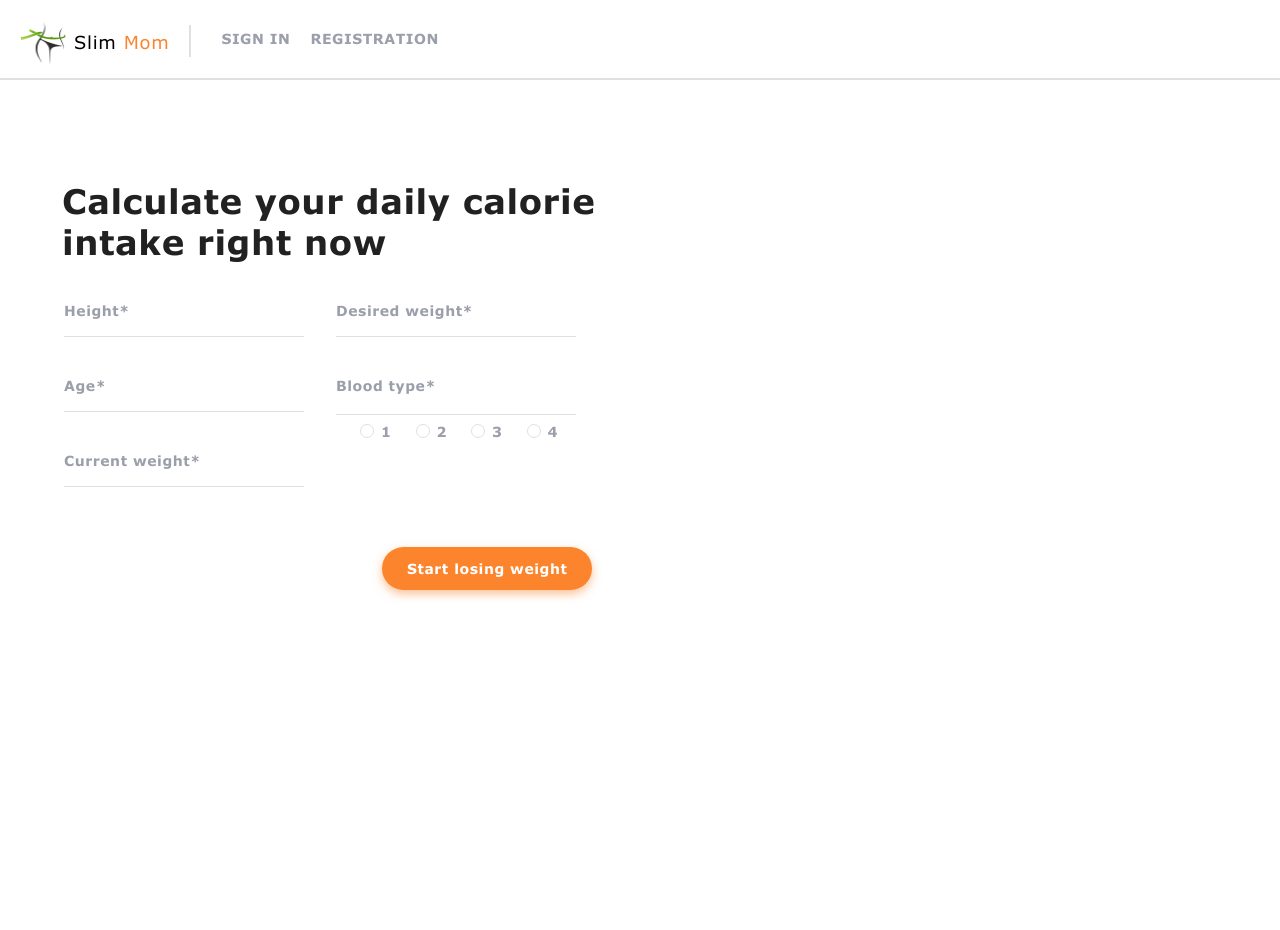
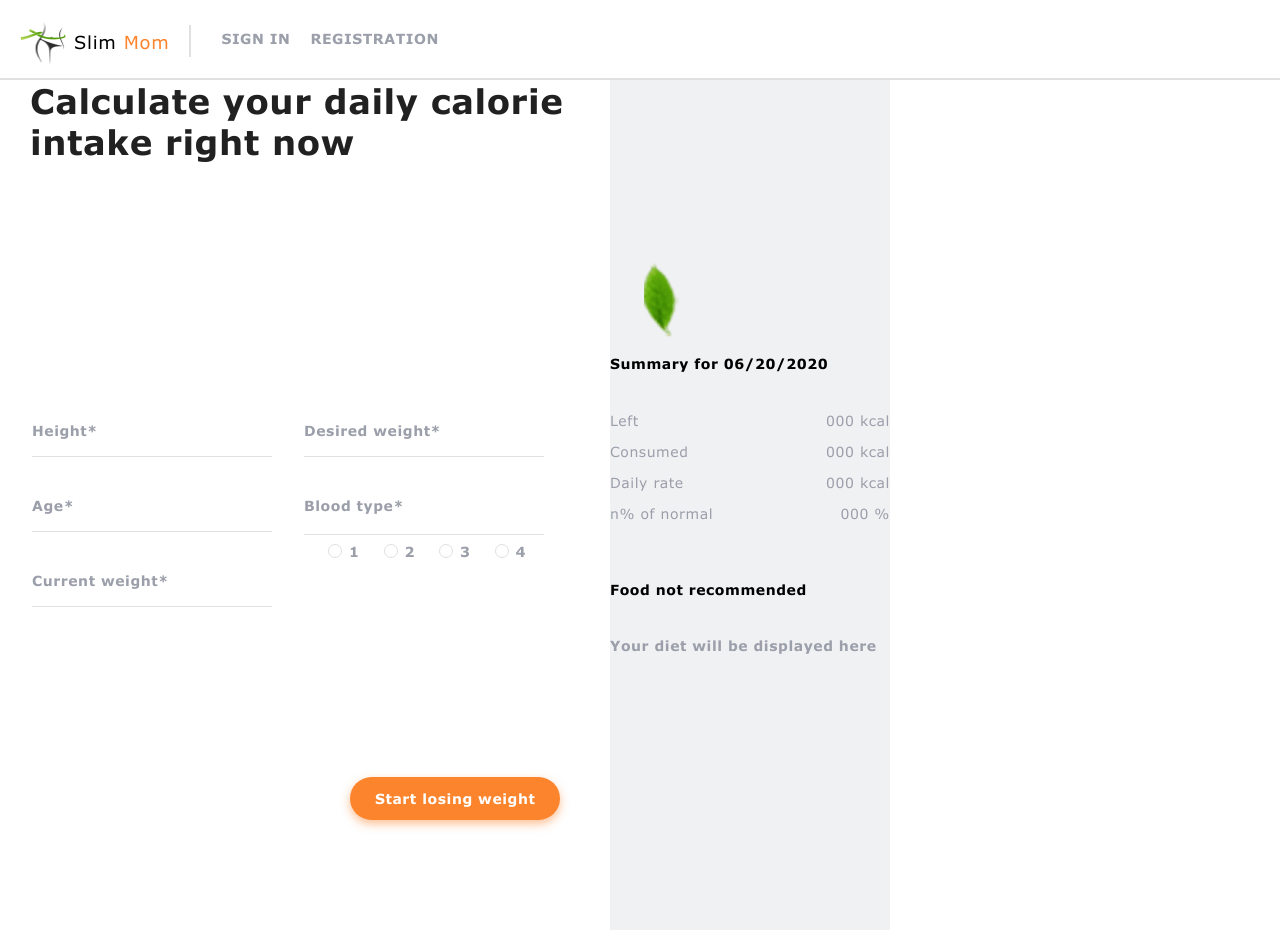
Before and after one commit to MarinaTripetska/slim-mom-front, a React (Create React App) app: page / in a window 1280 px wide. Before the commit the page ends 800 px from the top, so only its background shows below. Built offline with nearby package versions, Linux system fonts and the light colour scheme.

Commit message:
CalculatorPage

```diff
--- a/src/App.js
+++ b/src/App.js
@@ -8,6 +8,7 @@ import MainPage from './pages/MainPage';
 import { PrivateRoute } from 'components/PrivateRoute';
 import { PublicRoute } from 'components/PublicRoute';
 import DiaryPage from 'pages/DiaryPage';
+import CalculatorPage from 'pages/CalculatorPage';
 
 // import DatePicker from './components/DatePicker/';
 // import DiaryPage from './pages/DiaryPage';
@@ -27,7 +28,8 @@ function App() {
             path="/"
             element={<PublicRoute restricted navigateTo="/diary" />}
           >
-            <Route path="" element={<MainPage />} />
+            {/* <Route path="" element={<MainPage />} /> */}
+            <Route path="" element={<CalculatorPage />} />
           </Route>
 
           {/* <Route path="/" element={<PrivateRoute />}>
--- /dev/null
+++ b/src/pages/CalculatorPage/CalculatorPage.jsx
@@ -0,0 +1,16 @@
+import DailyCaloriesForm from '../../components/DailyCaloriesForm';
+import { PageWrapper } from './CalculatorPage.styled';
+import RightSideBar from 'components/RightSideBar';
+import { Section } from './CalculatorPage.styled';
+
+const CalculatorPage = () => {
+  return (
+    <>
+      <Section>
+        <DailyCaloriesForm />
+        <RightSideBar />
+      </Section>
+    </>
+  );
+};
+export default CalculatorPage;
--- /dev/null
+++ b/src/pages/CalculatorPage/CalculatorPage.styled.js
@@ -0,0 +1,20 @@
+import styled from 'styled-components';
+
+export const PageWrapper = styled.div`
+  margin-top: 40px;
+  margin-left: 20px;
+  font-family: 'Verdana';
+  font-style: normal;
+  @media (min-width: 768px) {
+    margin-top: 150px;
+    margin-left: 16px;
+  }
+  @media (min-width: 1280px) {
+    margin-top: 100px;
+    margin-left: 32px;
+  }
+`;
+export const Section = styled.div`
+  display: flex;
+  flex-direction: row;
+`;
--- /dev/null
+++ b/src/pages/CalculatorPage/index.js
@@ -0,0 +1 @@
+export { default } from './CalculatorPage';
```
